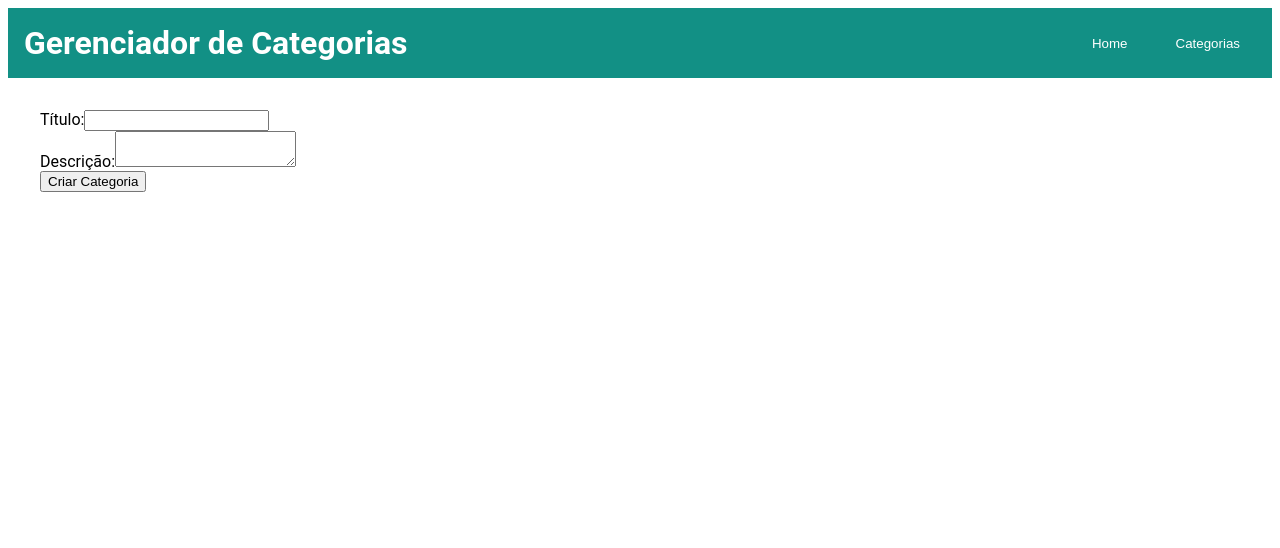
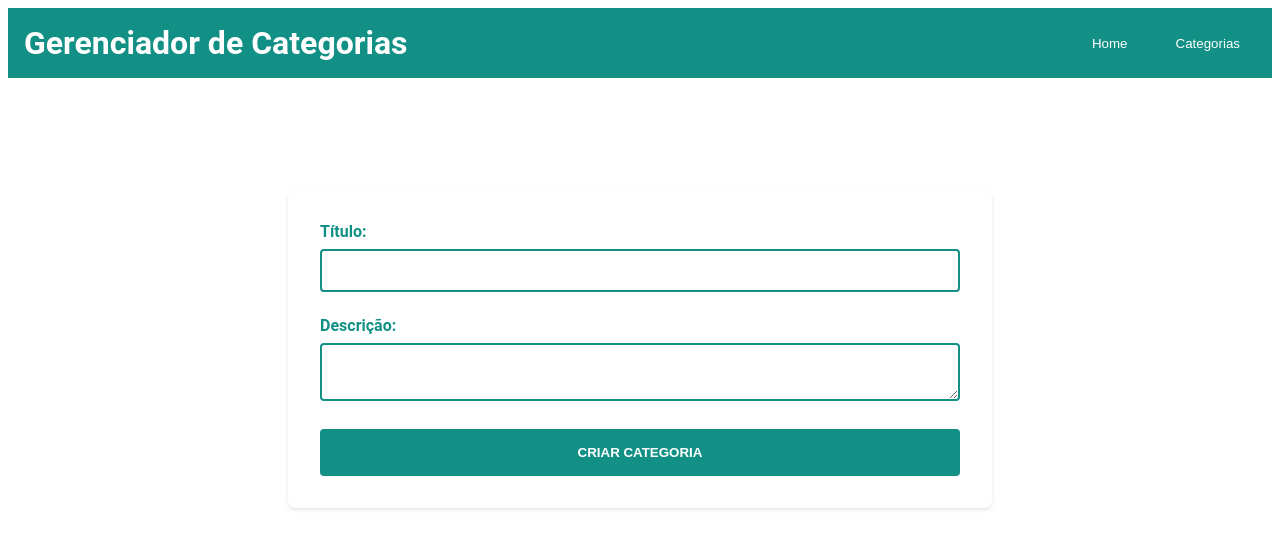
Before and after one commit to joaoleahy/category-list, a Vue app in the folder frontend/: page /categories/add in a window 1280 px wide. Shown: the top 548 px of the page. Built offline with nearby package versions, Linux system fonts and the light colour scheme.

Commit message:
style(frontend/src/components/CategoryForm): estiliza o formulário de cadastro/edição de categorias

```diff
--- a/frontend/src/components/CategoryForm.vue
+++ b/frontend/src/components/CategoryForm.vue
@@ -1,15 +1,17 @@
 <template>
-  <form @submit.prevent="handleSubmit">
-    <div>
+  <div class="form-container">
+    <form @submit.prevent="handleSubmit" class="category-form">
+      <div class="form-group">
         <label for="title">Título:</label>
-      <input id="title" v-model="category.title" required />
+        <input id="title" v-model="category.title" required class="form-control" />
       </div>
-    <div>
+      <div class="form-group">
         <label for="description">Descrição:</label>
-      <textarea id="description" v-model="category.description" required></textarea>
+        <textarea id="description" v-model="category.description" required class="form-control"></textarea>
       </div>
-    <button type="submit">{{ isEditMode ? 'Atualizar' : 'Criar' }} Categoria</button>
+      <button type="submit" class="submit-btn">{{ isEditMode ? 'Atualizar' : 'Criar' }} Categoria</button>
     </form>
+  </div>
 </template>
 
 <script setup lang="ts">
@@ -58,46 +60,61 @@ const handleSubmit = async () => {
 </script>
 
 <style scoped>
+.form-container {
+  display: flex;
+  justify-content: center;
+  padding: 5rem 0;
+}
+
 .category-form {
-    max-width: 600px;
-    margin: 2rem auto;
-    padding: 1rem;
+  width: 100%;
+  max-width: 40rem;
   background: white;
-    border-radius: 4px;
+  padding: 2rem;
+  border-radius: 8px;
+  box-shadow: 0 2px 4px rgba(0, 0, 0, 0.1);
+}
+
+.form-group {
+  margin-bottom: 1.5rem;
+}
+
+.form-group label {
+  display: block;
+  margin-bottom: 0.5rem;
+  font-weight: bold;
+  color: #129085;
 }
 
 .form-control {
-    margin-bottom: 1rem;
+  width: 100%;
+  padding: 0.75rem;
+  border: 2px solid #129085;
+  border-radius: 4px;
+  box-sizing: border-box;
+  transition: border-color 0.3s;
 }
 
-  .form-control label {
-    display: block;
-    margin-bottom: 0.5rem;
-    color: #129085;
+.form-control:focus {
+  border-color: #107369;
+  outline: none;
 }
 
-  .form-control input,
-  .form-control textarea {
+.submit-btn {
   width: 100%;
-    padding: 0.5rem;
-    border: 1px solid #ccc;
-    border-radius: 4px;
-    box-sizing: border-box;
-  }
-
-  .save-btn {
   background-color: #129085;
   color: white;
+  padding: 1rem;
   border: none;
-    padding: 0.75rem 1.5rem;
-    text-transform: uppercase;
   border-radius: 4px;
   cursor: pointer;
+  font-weight: bold;
+  text-transform: uppercase;
   transition: background-color 0.3s;
 }
 
-  .save-btn:hover,
-  .save-btn:focus {
-    background-color: #107369;
+.submit-btn:hover,
+.submit-btn:focus {
+  background-color: #0e5f5a;
 }
 </style>
```
Lines whose indentation alone changed are shown as unchanged.
